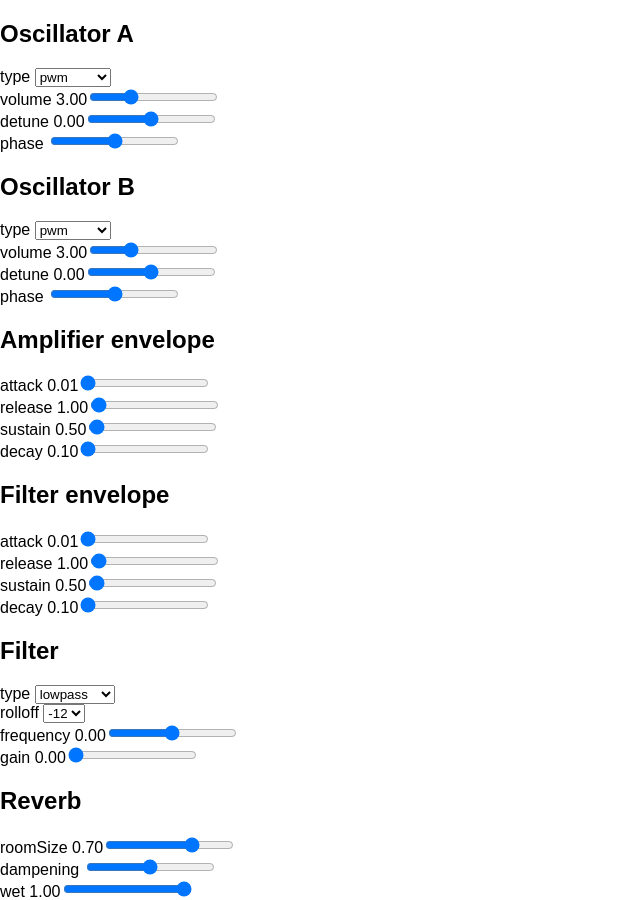
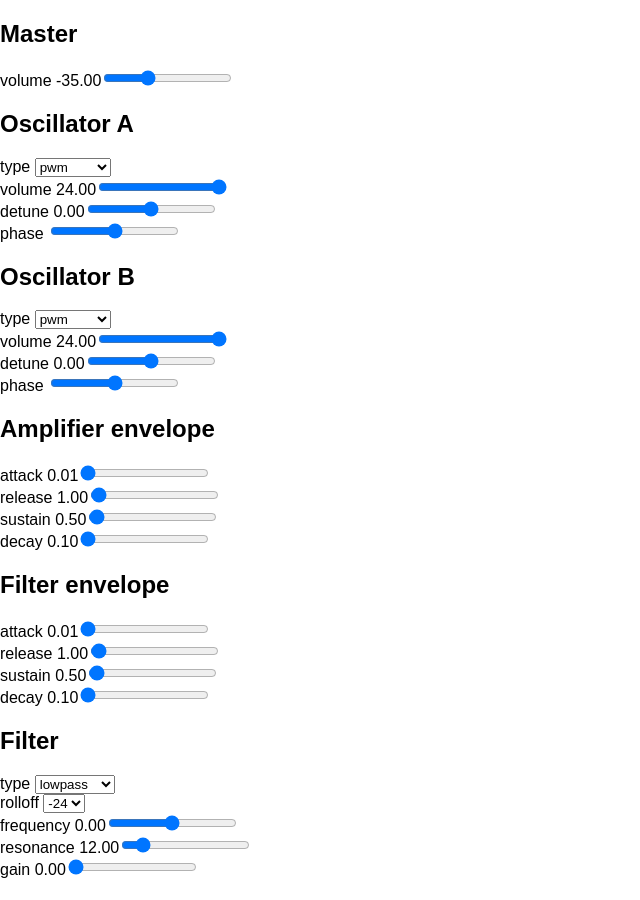
Before and after one commit to Fabiantjoeaon/sound-shapes, a React (Create React App) app: page / in a window 1280 px wide. Shown: the top 900 px of the page, without its empty margins (0-640 px from the left). Built offline with nearby package versions, Linux system fonts and the light colour scheme.

Commit message:
Master control + filter updates

```diff
--- a/src/components/Filter.js
+++ b/src/components/Filter.js
@@ -16,7 +16,7 @@ const Filter = ({ filter, updateParameter }) => (
             value={filter.rolloff.value}
             module="filter"
             updateParameter={updateParameter}
-            options={['-12', '-24', '-48']}
+            options={['-24', '-48']}
         />
         <KnobParameter
             param="frequency"
@@ -24,8 +24,18 @@ const Filter = ({ filter, updateParameter }) => (
             value={filter.frequency.value}
             module="filter"
             step={10}
-            min={-700}
-            max={700}
+            min={-500}
+            max={500}
+        />
+        <KnobParameter
+            param="Q"
+            name="resonance"
+            updateParameter={updateParameter}
+            value={filter.Q.value}
+            module="filter"
+            step={1}
+            min={0}
+            max={100}
         />
         <KnobParameter
             param="gain"
--- a/src/components/FilterEnvelope.js
+++ b/src/components/FilterEnvelope.js
@@ -2,7 +2,6 @@ import React from 'react';
 import { KnobParameter } from './Parameters';
 
 const FilterEnvelope = ({ filterEnvelope, updateParameter }) => {
-    console.log(filterEnvelope);
     return (
         <div>
             <h2>Filter envelope</h2>
--- /dev/null
+++ b/src/components/Master.js
@@ -0,0 +1,19 @@
+import React from 'react';
+import { KnobParameter } from './Parameters';
+
+const Master = ({ master, updateParameter }) => (
+    <div>
+        <h2>Master</h2>
+        <KnobParameter
+            param="volume"
+            updateParameter={updateParameter}
+            value={master.volume.value}
+            module="master"
+            step={1}
+            min={-60}
+            max={18}
+        />
+    </div>
+);
+
+export default Master;
--- a/src/components/Parameters.js
+++ b/src/components/Parameters.js
@@ -12,7 +12,8 @@ const withParameter = WrappedInput =>
                 step,
                 module,
                 min,
-                max
+                max,
+                name
             } = this.props;
 
             const showValue = !isNaN(parseFloat(value))
@@ -22,7 +23,7 @@ const withParameter = WrappedInput =>
             return (
                 <div>
                     <label>
-                        {param} {options ? null : showValue}
+                        {name ? name : param} {options ? null : showValue}
                     </label>
                     <WrappedInput
                         value={value}
--- a/src/components/Synthesizer.js
+++ b/src/components/Synthesizer.js
@@ -1,6 +1,7 @@
 import React from 'react';
 import { connect } from 'react-redux';
 
+import Master from './Master';
 import Keyboard from './Keyboard';
 import Oscillator from './Oscillator';
 import AmpEnvelope from './AmpEnvelope';
@@ -12,6 +13,7 @@ import { updateParameter } from '../actions';
 const Synthesizer = ({ synth, updateParameter }) => {
     return (
         <div>
+            <Master master={synth.master} updateParameter={updateParameter} />
             <Oscillator
                 oscillator={synth.oscillatorA}
                 updateParameter={updateParameter}
--- a/src/reducers/synthReducer.js
+++ b/src/reducers/synthReducer.js
@@ -9,8 +9,6 @@ const synthReducer = (state = initSynth(), action) => {
                 [action.parameter]: action.value
             });
 
-            // newState[action.module][action.parameter] = action.value;
-
             return newState;
 
         default:
--- a/src/synth/index.js
+++ b/src/synth/index.js
@@ -1,14 +1,16 @@
 import {
+    Compressor,
     OmniOscillator,
     AmplitudeEnvelope,
     Filter,
     Freeverb,
-    FrequencyEnvelope
+    FrequencyEnvelope,
+    Master
 } from 'tone';
 
 const initSynth = () => {
-    const oscillatorA = new OmniOscillator({ volume: 3 }).start();
-    const oscillatorB = new OmniOscillator({ volume: 3 }).start();
+    const oscillatorA = new OmniOscillator({ volume: 24 }).start();
+    const oscillatorB = new OmniOscillator({ volume: 24 }).start();
     const ampEnvelope = new AmplitudeEnvelope();
     const reverb = new Freeverb();
     const filter = new Filter({ Q: 12 });
@@ -22,13 +24,24 @@ const initSynth = () => {
     reverb.toMaster();
     filter.toMaster();
 
+    const masterCompressor = new Compressor({
+        threshold: -6,
+        ratio: 3,
+        attack: 0.5,
+        release: 0.1
+    });
+    const lowBump = new Filter(200, 'lowshelf');
+    Master.chain(lowBump, masterCompressor);
+    Master.volume.value = -35;
+
     return {
         oscillatorA,
         oscillatorB,
         ampEnvelope,
         filter,
         filterEnvelope,
-        reverb
+        reverb,
+        master: Master
     };
 };
 
```
